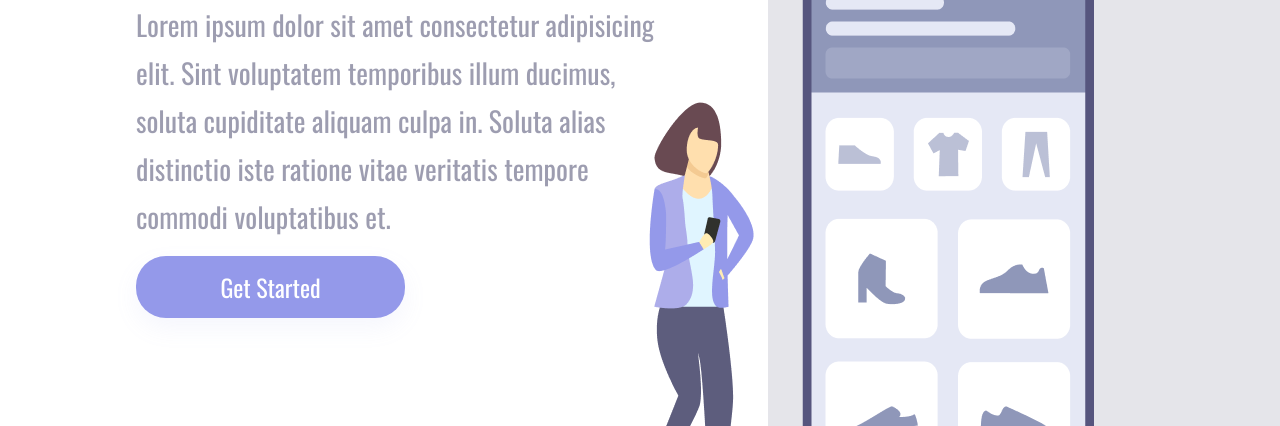
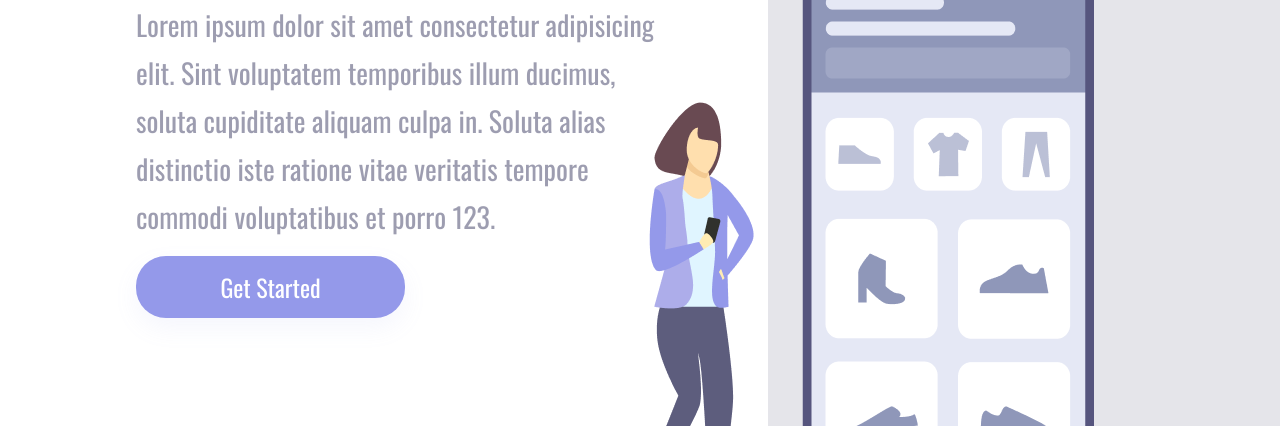
Before and after one commit to caua-dev-coder/DevClub, a plain HTML site: page 1- ProjetoResponsivo/index.html in a window 1280 px wide. Shown: the part 374-800 px from the top of the page. Drawn offline with nearby package versions, Linux system fonts and the light colour scheme.

Commit message:
Alteração nova para o paragrafo

```diff
--- a/1- ProjetoResponsivo/index.html
+++ b/1- ProjetoResponsivo/index.html
@@ -21,7 +21,7 @@
           Lorem ipsum dolor sit amet consectetur adipisicing elit. Sint
           voluptatem temporibus illum ducimus, soluta cupiditate aliquam culpa
           in. Soluta alias distinctio iste ratione vitae veritatis tempore
-          commodi voluptatibus et.
+          commodi voluptatibus et porro 123.
         </p>
         <button>Get Started</button>
       </section>
```
